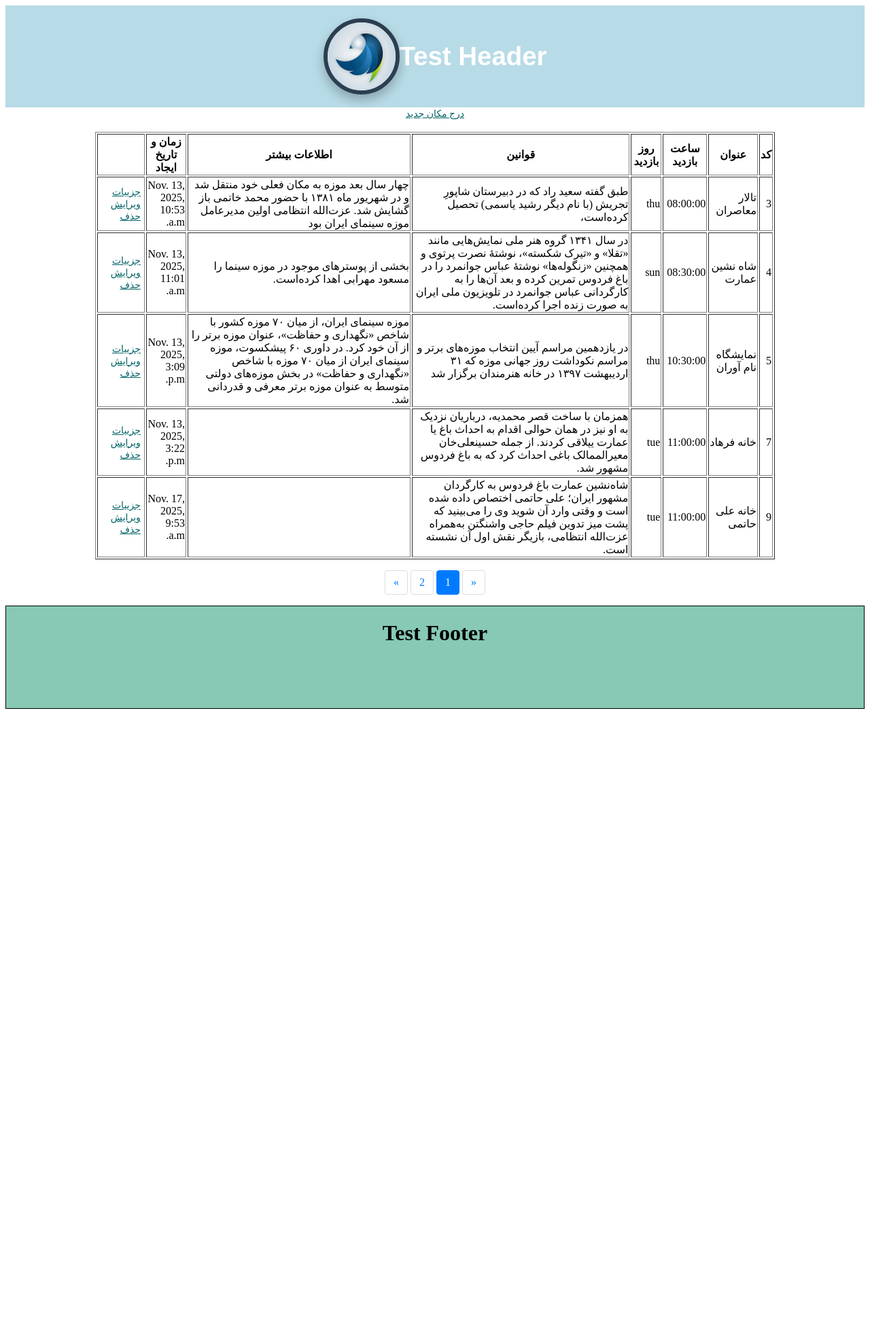
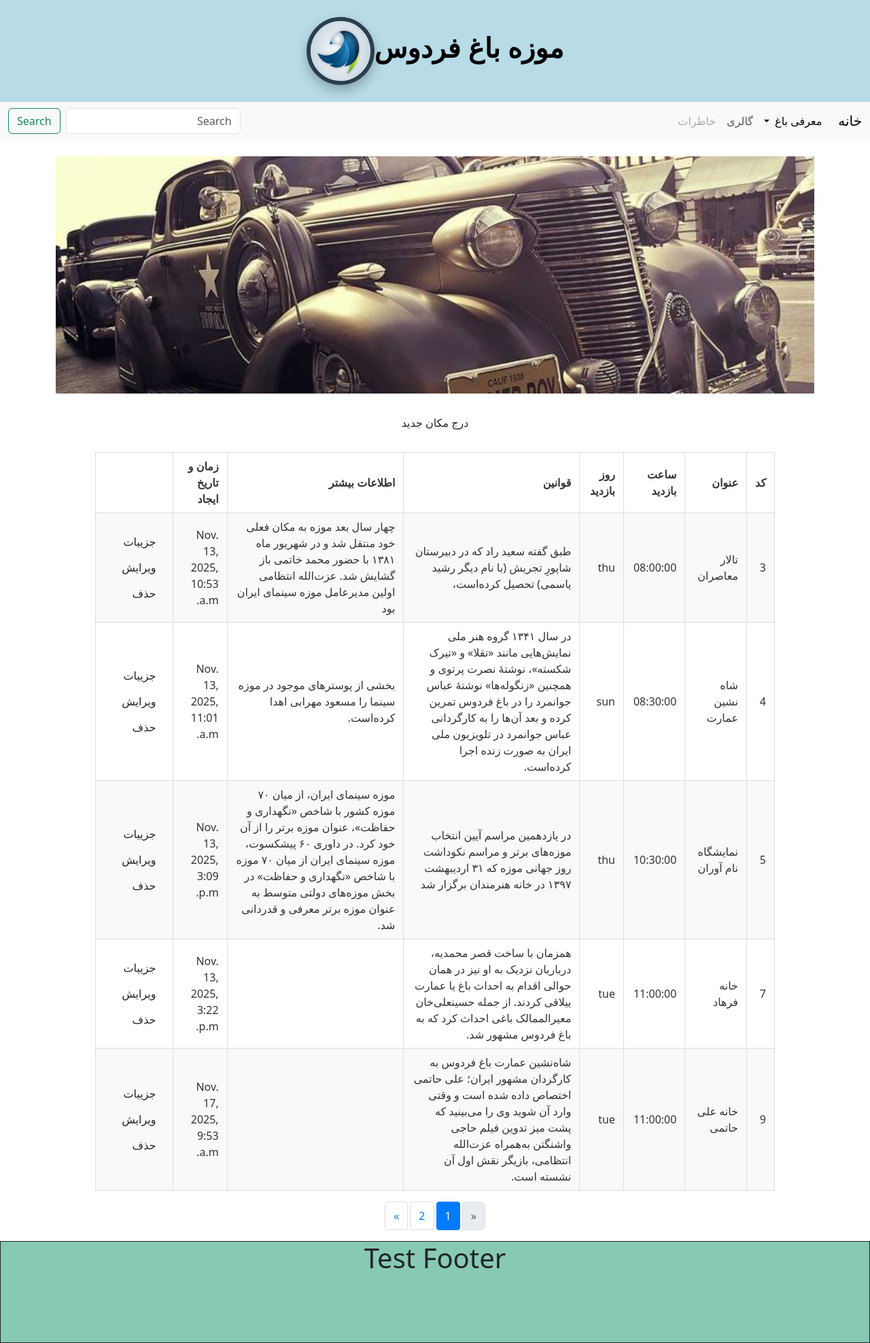
Before and after one commit to reza25224/Ferdos_Garden, a Django app: page /introduction/list/ in a window 1280 px wide. Shown: the whole page at 68% size. Before the commit the page ends 1043 px from the top, so only its background shows below. Run offline with Django 5.2, Linux system fonts and the light colour scheme; data comes from the database, SQL or seed files in the repository.

Commit message:
1404-08-28-1

```diff
--- a/static/css/style.css
+++ b/static/css/style.css
@@ -11,7 +11,7 @@
   align-items: center;
   justify-content: center;
   font-family: Arial, sans-serif;
-  color: white;
+  color: black;
   font-size: 1.2rem;
 
 }
@@ -75,3 +75,29 @@
 height: 100%;
 object-fit: cover;
 }
+
+/* کلاس پایه جدول */
+.table-custom {
+  width: 100%;                 /* عرض تمام صفحه یا هر مقدار دلخواه */
+  max-width: 1000px;           /* اگر می‌خواهی محدوده مشخصی داشته باشه */
+  margin: 0 auto;              /* تراز وسط اگر عرض کمتر از 100% است */
+  border-collapse: collapse;   /* خطوط را یکپارچه می‌کند */
+  font-family: system-ui, -apple-system, "Segoe UI", Roboto, Arial;
+  color: #333;
+}
+
+.table-custom th,
+.table-custom td {
+  border: 1px solid #ddd;      /* رنگ خطوط سلول‌ها */
+  padding: 8px 12px;             /* فاصله داخلی سلول‌ها */
+  vertical-align: middle;      /* تراز عمودی متن */
+  text-align: right;             /* برای RTL با توجه به direction */
+}
+
+.table-custom thead th {
+  background-color: #f8f9fa;   /* رنگ سطر عنوان‌ها (اختیاری) */
+  font-weight: 600;
+}
+.table-custom tbody tr:nth-child(even) {
+  background-color: #f9f9f9;     /* ردیف‌های متناوب برای readability (اختیاری) */
+}
--- a/templates/base.html
+++ b/templates/base.html
@@ -12,6 +12,13 @@
 </head>
 <body class="rtl">
     {% include  'partials/header.html' %}
+    {% include 'partials/navbar.html' %}
+    <br>
+    <div class="container">
+        {% include 'partials/slider.html' %}
+    </div>
+    <br>
+
     {% block content %}
     {% endblock content %}
     {% include "partials/footer.html" %}
--- a/templates/introduction/Place_list.html
+++ b/templates/introduction/Place_list.html
@@ -7,7 +7,7 @@
         <a href="{% url 'PlaceCreate' %}" class="btn">درج مکان جدید</a>
     </div>
     <br>
-    <table border="1" width="1000"  style="margin:0 auto ;">
+    <table class="table-custom" border="0" width="1000"  style="margin:0 auto ; ">
         <tr>
             <th>کد</th>
             <th>عنوان</th>
--- a/templates/main/index.html
+++ b/templates/main/index.html
@@ -2,6 +2,6 @@
 
 {% block content %}
 
-    <h1>صفحه اصلی در حال طراحی</h1>
+    <h5>صفحه اصلی در حال طراحی</h5>
 
 {% endblock content %}
--- a/templates/partials/header.html
+++ b/templates/partials/header.html
@@ -1,6 +1,6 @@
 
 
     <div  class="header">
-        <h1 >Test Header</h1>
+        <h1 ><b> موزه باغ فردوس</b></h1>
         <img src={{media_url}}/images/logo/logo1.png  class="logo-circle" alt="Logo" dir="ltr">
     </div>
--- /dev/null
+++ b/templates/partials/navbar.html
@@ -0,0 +1,49 @@
+<!doctype html>
+<html lang="fa" dir="rtl">
+<head>
+  <meta charset="utf-8">
+  <meta name="viewport" content="width=device-width, initial-scale=1">
+  <title>Navbar RTL</title>
+  <link href="https://cdn.jsdelivr.net/npm/bootstrap@5.3.0/dist/css/bootstrap.rtl.min.css" rel="stylesheet">
+</head>
+<body>
+  <nav class="navbar navbar-expand-lg navbar-light bg-light">
+    <div class="container-fluid">
+      <a class="navbar-brand" href="#">خانه</a>
+      <button class="navbar-toggler" type="button" data-bs-toggle="collapse" data-bs-target="#navbarMain" aria-controls="navbarMain" aria-expanded="false" aria-label="تغییر منو">
+        <span class="navbar-toggler-icon"></span>
+      </button>
+      <div class="collapse navbar-collapse" id="navbarMain">
+        <ul class="navbar-nav me-auto mb-2 mb-lg-0">
+          <!-- منوی دارای زیرشاخه (dropdown) برای "معرفی باغ" -->
+          <li class="nav-item dropdown">
+            <a class="nav-link dropdown-toggle active" href="#" id="aboutDropdown" role="button" data-bs-toggle="dropdown" aria-expanded="false">
+              معرفی باغ
+            </a>
+            <ul class="dropdown-menu" aria-labelledby="aboutDropdown">
+              <li><a class="dropdown-item" href="#">اپلیکیشن</a></li>
+              <li><a class="dropdown-item" href="#">تاریخچه</a></li>
+              <li><hr class="dropdown-divider"></li>
+              <li><a class="dropdown-item" href="#">مسیریابی</a></li>
+              <li><a class="dropdown-item" href="#">شرایط و قوانین</a></li>
+            </ul>
+          </li>
+
+          <li class="nav-item">
+            <a class="nav-link" href="#">گالری</a>
+          </li>
+          <li class="nav-item">
+            <a class="nav-link disabled" href="#" tabindex="-1" aria-disabled="true">خاطرات</a>
+          </li>
+        </ul>
+        <form class="d-flex" role="search">
+          <input class="form-control me-2" type="search" placeholder="Search" aria-label="Search">
+          <button class="btn btn-outline-success" type="submit">Search</button>
+        </form>
+      </div>
+    </div>
+  </nav>
+
+  <script src="https://cdn.jsdelivr.net/npm/bootstrap@5.3.0/dist/js/bootstrap.bundle.min.js"></script>
+</body>
+</html>
--- /dev/null
+++ b/templates/partials/slider.html
@@ -0,0 +1,13 @@
+<div id="carouselExampleSlidesOnly" class="carousel slide" data-ride="carousel">
+  <div class="carousel-inner">
+    <div class="carousel-item active">
+      <img class="d-block w-100" src="{{media_url}}/images/slider/car.jpg" alt="First slide">
+    </div>
+    <div class="carousel-item">
+      <img class="d-block w-100" src="{{media_url}}/images/slider/brig.jpg" alt="Second slide">
+    </div>
+    <div class="carousel-item">
+      <img class="d-block w-100" src="{{media_url}}/images/slider/jump.jpg" alt="Third slide">
+    </div>
+  </div>
+</div>
```
Also changed, not shown: media/images/slider/brig.jpg (added), media/images/slider/car.jpg (added), media/images/slider/jump.jpg (added).
